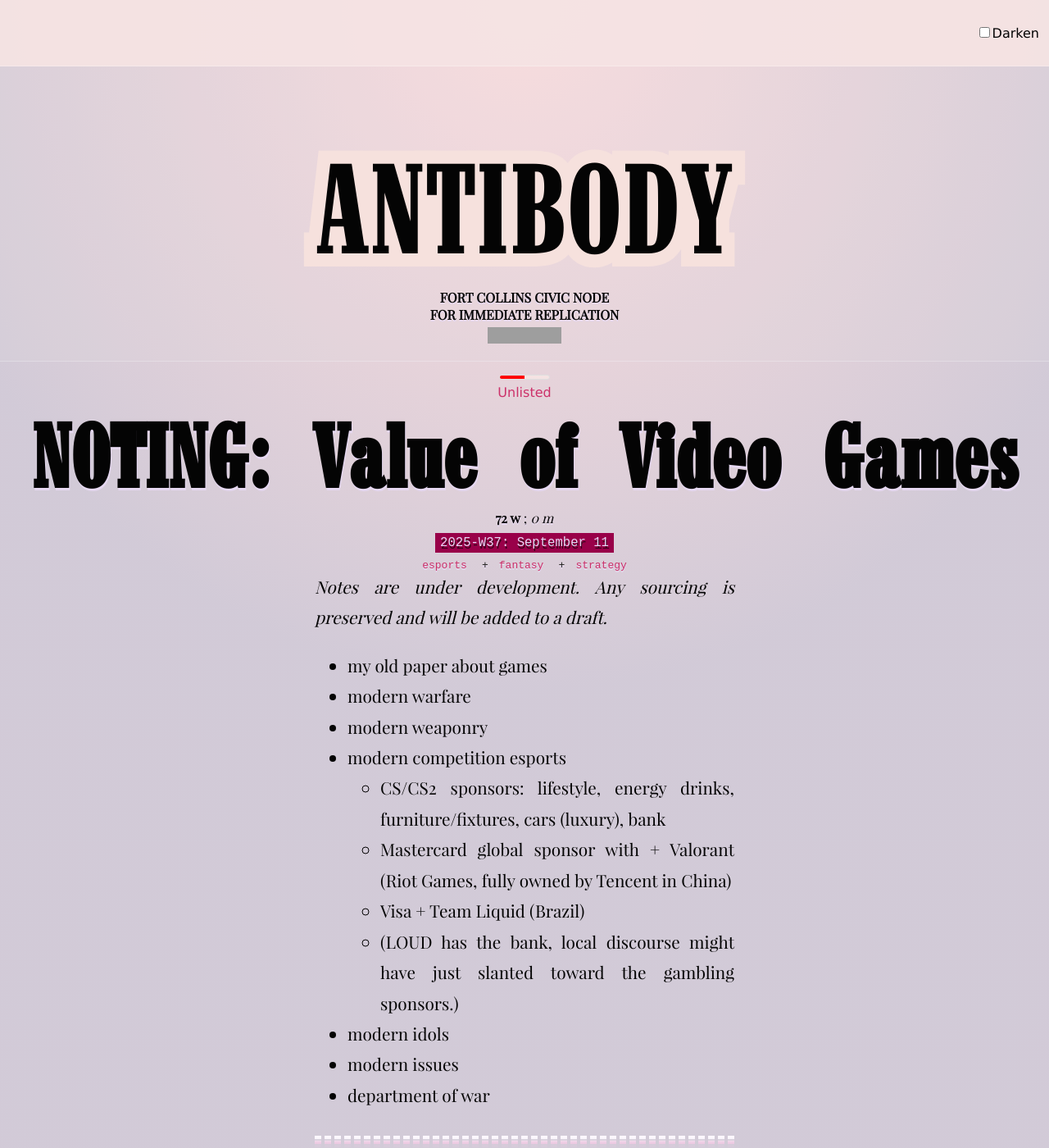
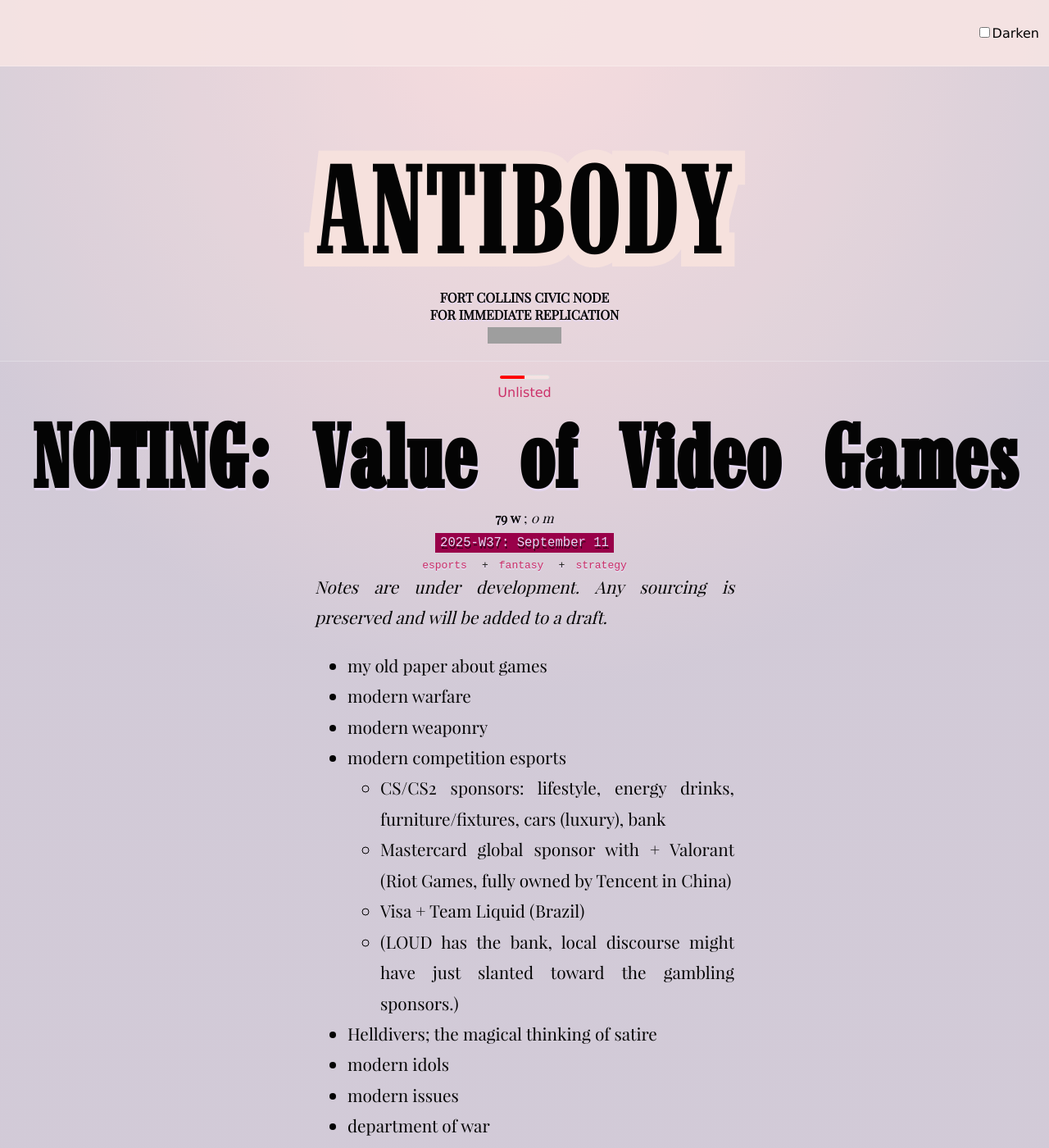
Before and after one commit to tiliv/antibody, a Jekyll site: the page built from docs/journal/autumn-ryan-Value-of-Games/index.md, in a window 1280 px wide and 1400 px high. Shown: the whole window at 82% size. Built offline with Jekyll 4.4.1, drawn with Linux system fonts in a browser that asks for light colours; grey boxes are pictures that could not be loaded.

Commit message:
Add Helldiverse

```diff
--- a/docs/journal/autumn-ryan-Value-of-Games/index.md
+++ b/docs/journal/autumn-ryan-Value-of-Games/index.md
@@ -22,6 +22,7 @@ index: false
   - Mastercard global sponsor with + Valorant (Riot Games, fully owned by Tencent in China)
   - Visa + Team Liquid (Brazil)
   - (LOUD has the bank, local discourse might have just slanted toward the gambling sponsors.)
+- Helldivers; the magical thinking of satire
 - modern idols
 - modern issues
 - department of war
```
